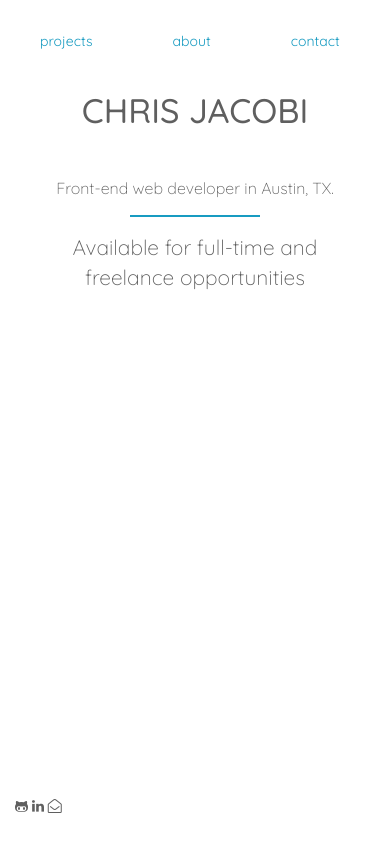
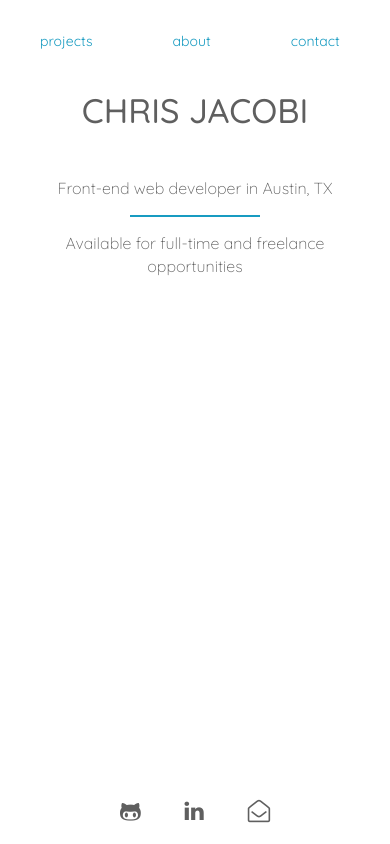
Before and after one commit to chrisxjacobi/re-site, a plain HTML site: page contact.html in a window 390 px wide. Shown: the top 844 px of the page. Drawn offline with nearby package versions, Linux system fonts and the light colour scheme.

Commit message:
small styling changes to contact.html, added giphy project div with key image

```diff
--- a/contact.html
+++ b/contact.html
@@ -30,25 +30,24 @@
     </nav>
 
     <!--header/intro container-->
-    <div class="container">
+    <div class="container header">
         <h2 id="name">Chris Jacobi</h2>
 
         <div class="jumbotron">
-            <p id="dev">Front-end web developer in Austin, TX.</p>
-            <p>Available for full-time and freelance opportunities</p>
+            <p id="dev">Front-end web developer in Austin, TX</p>
+            <p id="after">Available for full-time and freelance opportunities</p>
         </div>
     </div>
 
 
-    <div class="footer">
-        <div class="container">
-            <a href='#'><i class="fa fa-github-alt" aria-hidden="true"></i></a>
-            <a href='#'><i class="fa fa-linkedin" aria-hidden="true"></i></a>
-            <a href='#'><i class="fa fa-envelope-open-o" aria-hidden="true"></i></a>
-            <br>
-            <br>
-            <p>&copy; 2016 - chris jacobi</p>
+    <!--footer-->
 
-        </div>
+    <div class="footer navbar-fixed-bottom">
+        <ul>
+            <li><a href='#'><i class="fa fa-github-alt " aria-hidden="true "></i></a></li>
+            <li><a href='#'><i class="fa fa-linkedin " aria-hidden="true "></i></a></li>
+            <li><a href='#'><i class="fa fa-envelope-open-o " aria-hidden="true "></i></a></li>
+        </ul>
+        <p>&copy; 2016 chris jacobi</p>
     </div>
 </body>
--- a/resources/css/queries.css
+++ b/resources/css/queries.css
@@ -27,7 +27,7 @@
     nav {
         margin: 0;
         margin-top: 10%;
-        padding-bottom: 10%;
+        padding-bottom: 12%;
     }
     .main-nav li {
         display: inline-block;
@@ -39,6 +39,7 @@
         margin-top: 0;
         padding-top: 0;
         padding-bottom: 2%;
+        padding-top: 20px;
         font-size: 34px;
     }
     .jumbotron {
```
Also changed, not shown: index.html (+4 -4 lines), resources/css/img/giftastic.jpeg.
